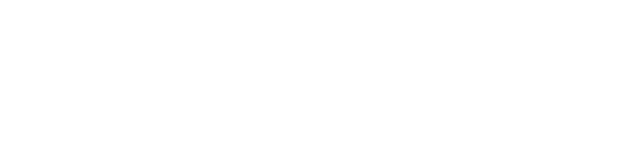
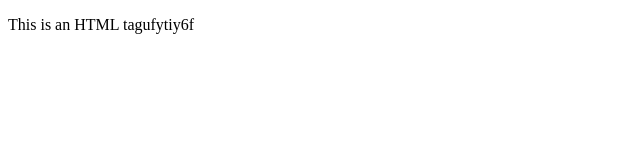
Before and after one commit to msuren555/movieflix, a plain HTML site: page index.html in a window 1280 px wide. Shown: the whole page, without its empty margins (0-640 px from the left). Drawn offline with Linux system fonts and the light colour scheme.

Commit message:
test commit

```diff
--- a/index.html
+++ b/index.html
@@ -6,6 +6,6 @@
     </head>
 
     <body>
-
+        <p>This is an HTML tagufytiy6f</p>
     </body>
 </html>
```
